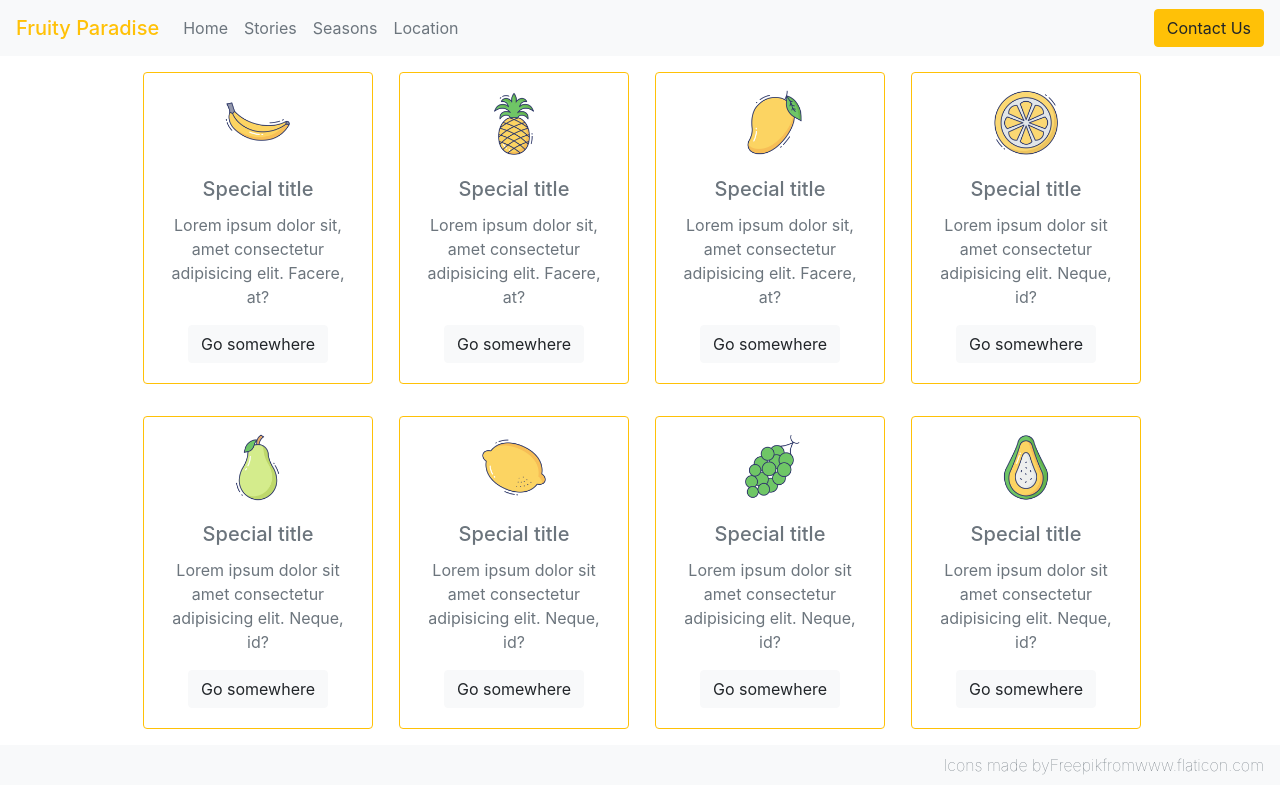
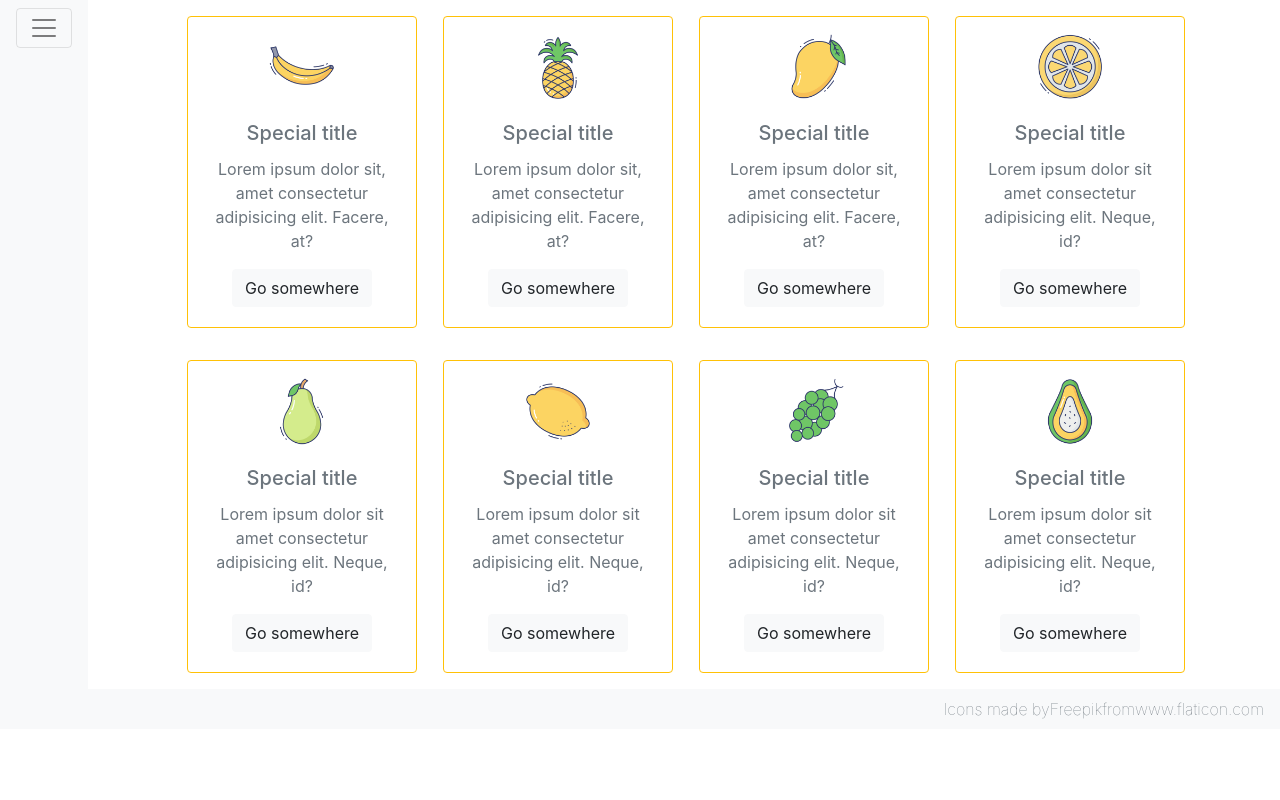
Before and after one commit to chevtong/css-framework, a plain HTML site: page index.html in a window 1280 px wide. Drawn offline with nearby package versions, Linux system fonts and the light colour scheme.

Commit message:
move side bar

```diff
--- a/index.html
+++ b/index.html
@@ -12,19 +12,28 @@
   </head>
   <body>
 
-    <nav class="navbar navbar-expand-lg navbar-light bg-light">
-        <button class="navbar-toggler" type="button" data-toggle="collapse" data-target="#navbarTogglerDemo01" aria-controls="navbarTogglerDemo01" aria-expanded="false" aria-label="Toggle navigation">
+  <div class="wrapper" style="display: flex;">
+
+
+
+  <nav class="navbar navbar-light bg-light d-flex align-items-start" >
+    <div class="sidebar-container " style="display:flex; flex-direction: column;">
+
+        <button class="navbar-toggler btn-warning" type="button" data-toggle="collapse" data-target="#navbarTogglerDemo01" aria-controls="navbarTogglerDemo01" aria-expanded="false" aria-label="Toggle navigation">
           <span class="navbar-toggler-icon"></span>
         </button>
         <div class="collapse navbar-collapse" id="navbarTogglerDemo01">
-            <span class="navbar-brand mb-0 h1 text-warning">Fruity Paradise</span>
-          <ul class="navbar-nav mr-auto mt-2 mt-lg-0">
+            <span class="navbar-brand mb-0 h1 text-warning p-1">Fruity Paradise</span>
+
+          <ul class="navbar-nav mr-auto mt-2 mt-lg-0" >
             <li class="nav-item active">
               <a class="nav-link text-secondary" href="#">Home <span class="sr-only">(current)</span></a>
             </li>
+
             <li class="nav-item">
               <a class="nav-link text-secondary" href="#">Stories</a>
             </li>
+
             <li class="nav-item">
                 <a class="nav-link text-secondary" href="#">Seasons</a>
             </li>
@@ -36,7 +45,9 @@
             <button class="btn btn-warning my-1 my-sm-0" type="submit">Contact Us</button>
           </form>
         </div>
+      </div>
       </nav>
+
 
 
     <script src="https://code.jquery.com/jquery-3.5.1.slim.min.js" integrity="sha384-DfXdz2htPH0lsSSs5nCTpuj/zy4C+OGpamoFVy38MVBnE+IbbVYUew+OrCXaRkfj" crossorigin="anonymous"></script>
@@ -137,6 +148,7 @@
         </div>
 
 
+   </div>
 
 
      <div class="navbar navbar-light bg-light font-weight-lighter d-flex justify-content-end text-secondary">Icons made by <a href="http://www.freepik.com/" class="text-decoration-none text-secondary" title="Freepik">Freepik</a> from <a href="https://www.flaticon.com/" class="text-decoration-none text-secondary" title="Flaticon">www.flaticon.com</a></div>
```
